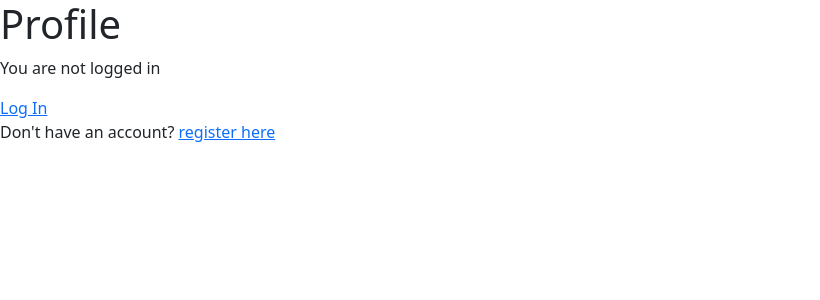
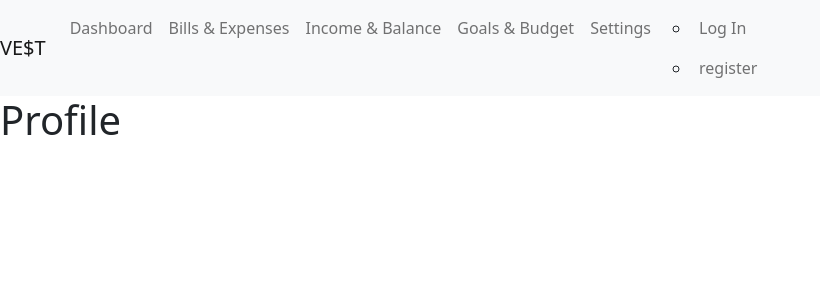
Before and after one commit to xClaudiaArias/Finance-App-Mercy, a Django app: page /accounts/profile/ in a window 1280 px wide. Shown: the top 300 px of the page, without its empty margins (0-820 px from the left). Run offline with Django 4.2, Linux system fonts and the light colour scheme; some libraries are stand-ins or nearby versions.

Commit message:
navbar login/out and register added

```diff
--- a/backend/backend/settings.py
+++ b/backend/backend/settings.py
@@ -124,6 +124,5 @@ STATIC_URL = 'static/'
 
 DEFAULT_AUTO_FIELD = 'django.db.models.BigAutoField'
 LOGIN_REDIRECT_URL = "/accounts/profile/"
-LOGOUT_REDIRECT_URL = "/"
-
+LOGOUT_REDIRECT_URL = "/accounts/profile/"
 CRISPY_TEMPLATE_PACK = "bootstrap4"
--- a/backend/dashboard/templates/dashboard/base.html
+++ b/backend/dashboard/templates/dashboard/base.html
@@ -9,6 +9,10 @@
     <link href="https://cdn.jsdelivr.net/npm/bootstrap@5.1.3/dist/css/bootstrap.min.css" rel="stylesheet" integrity="sha384-1BmE4kWBq78iYhFldvKuhfTAU6auU8tT94WrHftjDbrCEXSU1oBoqyl2QvZ6jIW3" crossorigin="anonymous">
   </head>
   <body>
+
+    <!-- nav  -->
+    {% include "./navbar.html" %}
+
 
     <div id="content">
       {% block content %}
--- /dev/null
+++ b/backend/dashboard/templates/dashboard/navbar.html
@@ -0,0 +1,50 @@
+<!DOCTYPE html>
+<html lang="en">
+<head>
+  <meta charset="UTF-8">
+  <meta http-equiv="X-UA-Compatible" content="IE=edge">
+  <meta name="viewport" content="width=device-width, initial-scale=1.0">
+  <title>navbar</title>
+</head>
+<body>
+  <nav class="navbar navbar-expand-lg navbar-light bg-light justify-content-center">
+    <a class="navbar-brand" href="#">VE$T</a>
+    <button class="navbar-toggler" type="button" data-toggle="collapse" data-target="#navbarSupportedContent" aria-controls="navbarSupportedContent" aria-expanded="false" aria-label="Toggle navigation">
+      <span class="navbar-toggler-icon"></span>
+    </button>
+
+    <div class="collapse navbar-collapse" id="navbarSupportedContent">
+      <ul class="navbar-nav mr-auto">
+        <li class="nav-item active">
+          <a class="nav-link" href="#">Dashboard</a>
+        </li>
+        <li class="nav-item">
+          <a class="nav-link" href="#">Bills & Expenses</a>
+        </li>
+        <li class="nav-item">
+          <a class="nav-link" href="#">Income & Balance</a>
+        </li>
+        <li class="nav-item">
+          <a class="nav-link" href="#">Goals & Budget</a>
+        </li>
+        <li class="nav-item">
+          <a class="nav-link" href="#">Settings</a>
+        </li>
+
+      <li class="nav-item">
+        {% if user.is_authenticated %}
+        <ul>
+          <li><a href="{% url 'logout' %}">Log Out</a></li>
+        </ul>
+        {% else %}
+        <ul>
+          <li><a class="login-btn nav-link" href="{% url 'login' %}">Log In</a></li>
+          <li><a class="register-btn nav-link" href="{% url 'dashboard:register' %}">register</a></li>
+        </ul>
+        {% endif %}
+      </li>
+      </ul>
+    </div>
+  </nav>
+</body>
+</html>
--- a/backend/dashboard/templates/dashboard/profile.html
+++ b/backend/dashboard/templates/dashboard/profile.html
@@ -7,11 +7,8 @@
   <h1>Profile</h1>
   {% if user.is_authenticated %}
     <p> Welcome, {{user_name}}!</p>
-    <p><a href="{% url 'logout' %}">Log Out</a></p>
+
   {% else %}
-  <p>You are not logged in</p>
-  <a href="{% url 'login' %}">Log In</a>
 
-  <p>Don't have an account? <a href="{% url 'dashboard:register' %}">register here</a></p>
   {% endif %}
 {% endblock %}
```
Also changed, not shown: backend/db.sqlite3.
